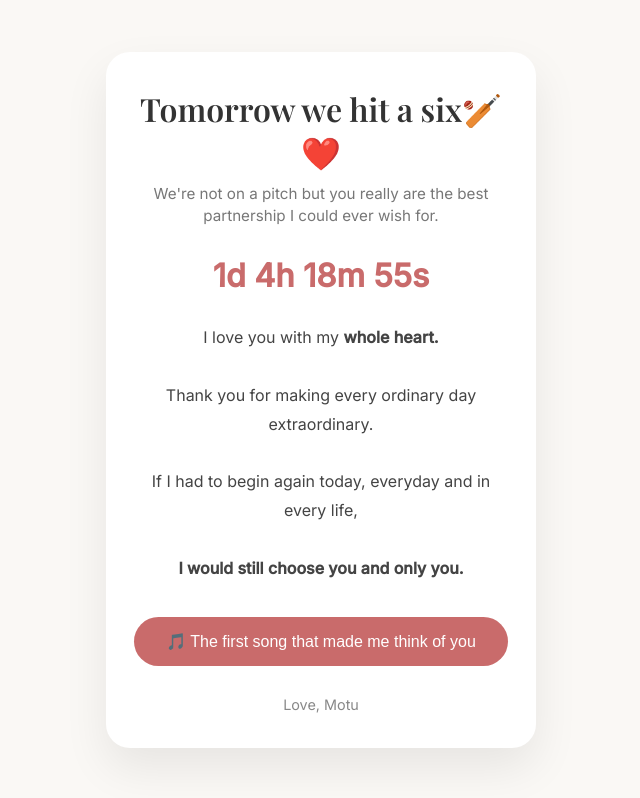
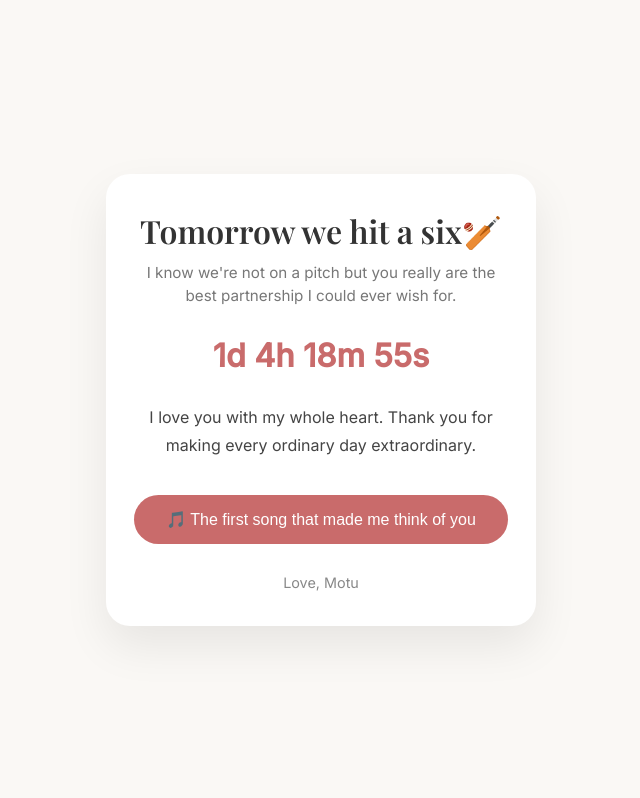
Before and after one commit to vanshikaj2012/countdown, a plain HTML site: page index.html in a window 1280 px wide. Shown: the whole page, without its empty margins (319-959 px from the left). Drawn offline with nearby package versions, Linux system fonts and the light colour scheme.

Commit message:
Update index.html

```diff
--- a/index.html
+++ b/index.html
@@ -3,7 +3,7 @@
 <head>
 <meta charset="UTF-8">
 <meta name="viewport" content="width=device-width, initial-scale=1.0">
-<title>Tomorrow we hit a six🏏❤️</title>
+<title>Tomorrow we hit a six🏏</title>
 
 <link href="https://fonts.googleapis.com/css2?family=Playfair+Display:wght@600&family=Inter:wght@300;400;500&display=swap" rel="stylesheet">
 
@@ -105,29 +105,17 @@ color:#888;
 
 <div class="container">
 
-<h1>Tomorrow we hit a six🏏❤️</h1>
+<h1>Tomorrow we hit a six🏏</h1>
 
 <p class="subtitle">
-We're not on a pitch but you really are the best partnership I could ever wish for.
+I know we're not on a pitch but you really are the best partnership I could ever wish for.
 </p>
 
 <div id="countdown"></div>
 
 <div class="message">
 
-I love you with my <b>whole heart.</b>
-
-<br><br>
-
-Thank you for making every ordinary day extraordinary.
-
-<br><br>
-
-If I had to begin again today, everyday and in every life,
-
-<br><br>
-
-<b>I would still choose you and only you.</b>
+I love you with my whole heart. Thank you for making every ordinary day extraordinary.
 
 </div>
 
```
